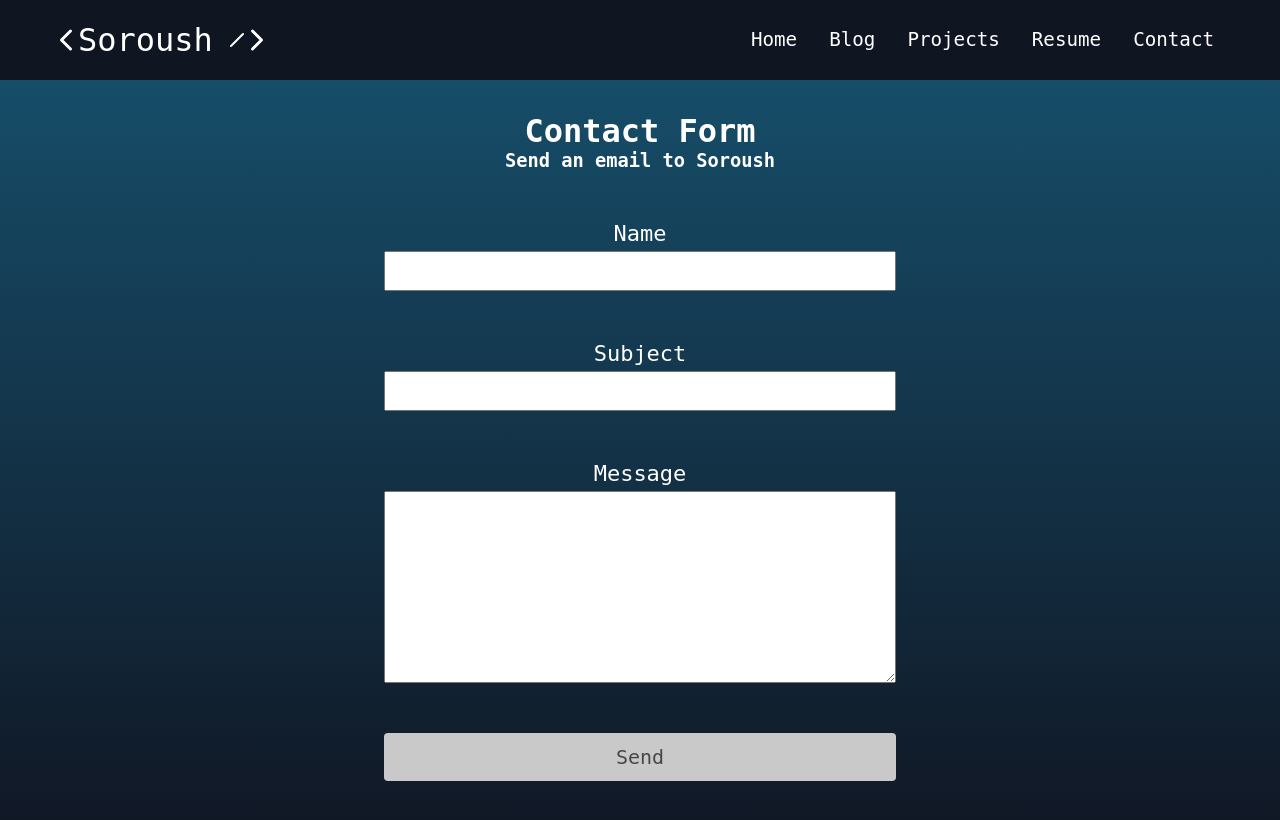
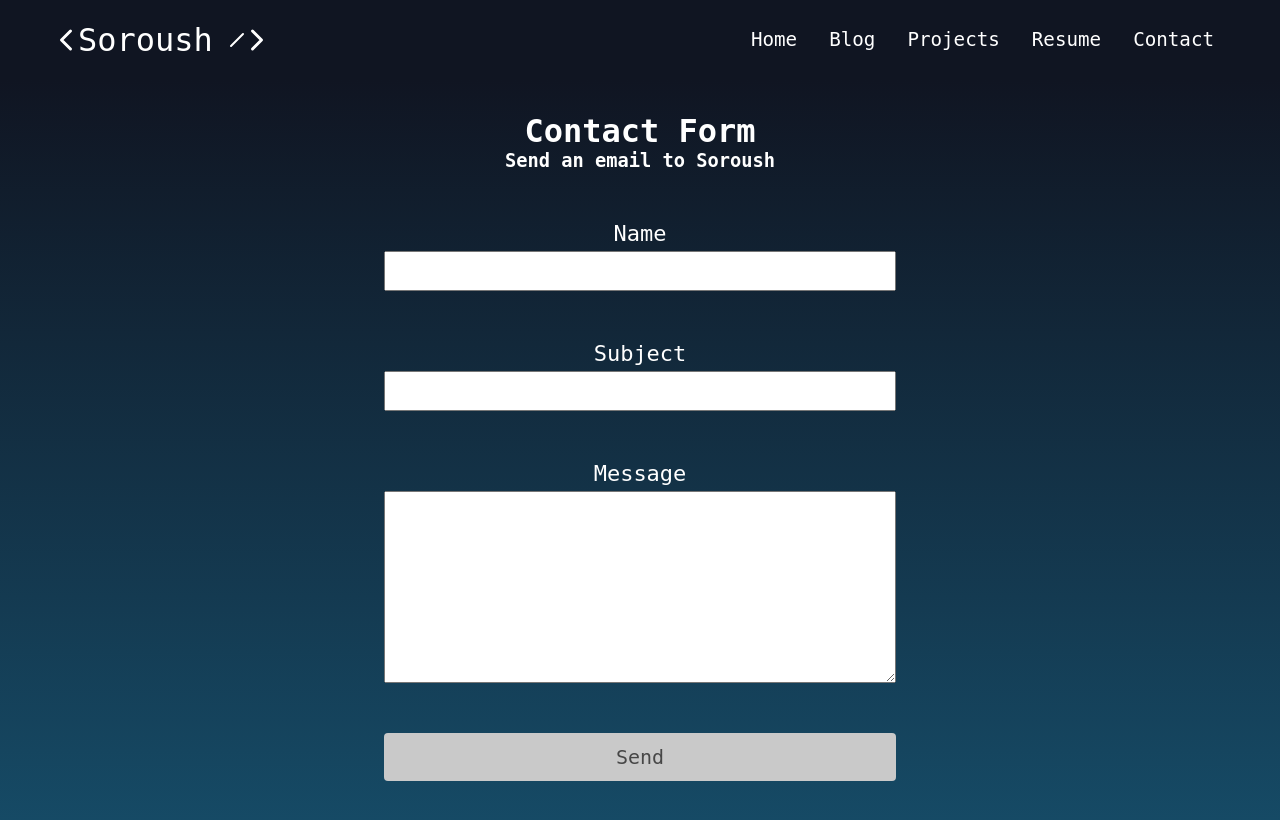
Before and after one commit to ssaberan/PersonalWebsite, a React (Vite) app: page /#/contact in a window 1280 px wide. Shown: the top 820 px of the page. Built offline with nearby package versions, Linux system fonts and the light colour scheme.

Commit message:
change background on contact page

```diff
--- a/src/Pages/Contact/Contact.jsx
+++ b/src/Pages/Contact/Contact.jsx
@@ -34,7 +34,7 @@ const StyledFormWrapper = styled.div`
    width: 100%;
    margin: auto;
    display: block;
-   background-image: linear-gradient(#164d69, #101522);
+   background-image: linear-gradient(#101522, #164d69);
    top: 0;
    bottom: 0;
 `;
```
